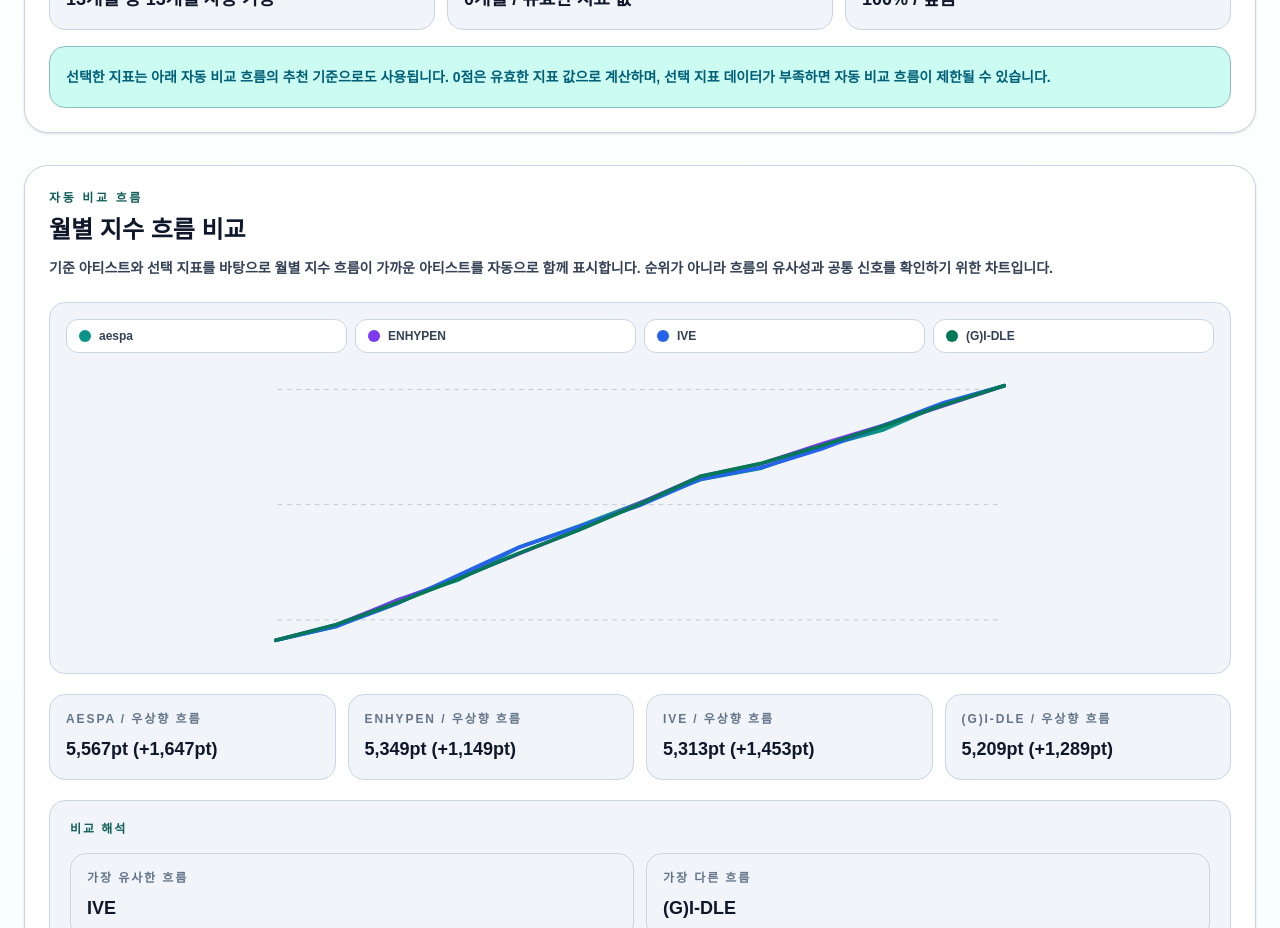
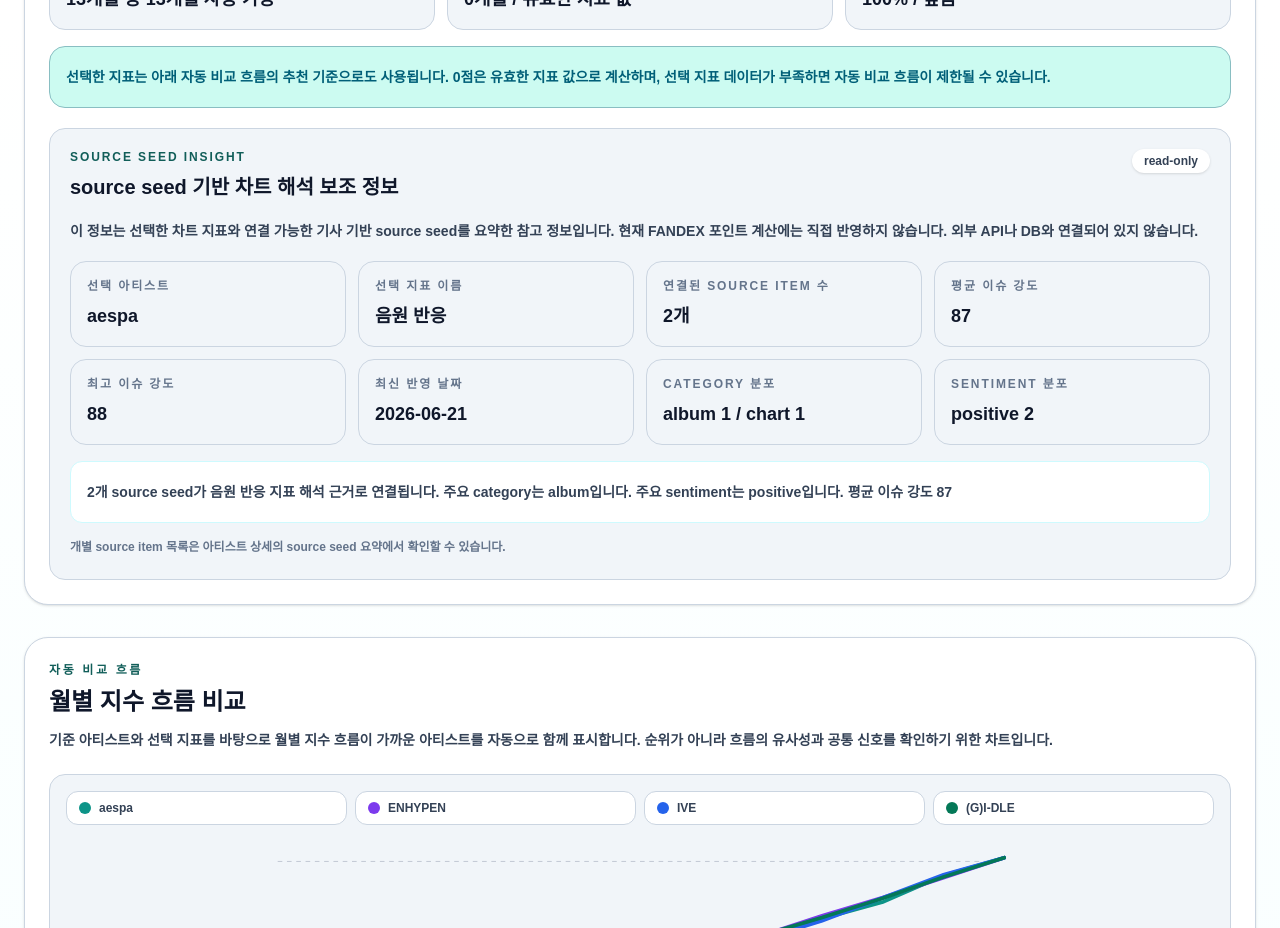
Before and after one commit to kpopmaker/fandex, a Next.js app: page /charts in a window 1280 px wide. Shown: the part 3360-4288 px from the top of the page. Built offline with nearby package versions, Linux system fonts and the light colour scheme.

Commit message:
feat: add chart source insight context

```diff
--- a/app/charts/page.tsx
+++ b/app/charts/page.tsx
@@ -35,6 +35,10 @@ import {
   type FandexMetricDefinition,
   type MetricCoverageLevel,
 } from '../data/v4/metrics';
+import {
+  getNewsIssueChartInsight,
+  type NewsIssueChartInsight,
+} from '../data/v4/sources';
 
 type ChartSearchParams = {
   artist?: string;
@@ -375,6 +379,18 @@ function formatPercentage(value: number) {
   return `${Math.round(value * 100)}%`;
 }
 
+function formatOptionalIssueScore(value: number | null) {
+  return value === null ? 'source seed 없음' : String(Math.round(value));
+}
+
+function formatCountMap(counts: Record<string, number>) {
+  const entries = Object.entries(counts);
+
+  return entries.length === 0
+    ? 'source seed 없음'
+    : entries.map(([key, count]) => `${key} ${count}`).join(' / ');
+}
+
 function getLatestPoint(profile: ArtistIndexChartProfile) {
   return profile.history[profile.history.length - 1];
 }
@@ -658,6 +674,10 @@ export default async function ArtistIndexChartsPage({
   const selectedMetricCoverageSummary = getMetricCoverageSummaryByMetric(
     selectedMetric.key,
   );
+  const sourceInsight = getNewsIssueChartInsight(
+    baseProfile.artistId,
+    selectedMetric.key,
+  );
   const latestMetricBreakdown = getLatestArtistMetricBreakdown(
     baseProfile.artistId,
   );
@@ -901,6 +921,11 @@ export default async function ArtistIndexChartsPage({
             선택한 지표는 아래 자동 비교 흐름의 추천 기준으로도 사용됩니다. 0점은 유효한 지표 값으로 계산하며,
             선택 지표 데이터가 부족하면 자동 비교 흐름이 제한될 수 있습니다.
           </p>
+          <ChartSourceInsightPanel
+            artistName={baseProfile.artistName}
+            insight={sourceInsight}
+            metricLabel={selectedMetric.label}
+          />
         </section>
 
         <section className="rounded-3xl border border-slate-200 bg-white p-6 shadow-sm">
@@ -1321,6 +1346,83 @@ function SelectedArtistMetricSummary({
   );
 }
 
+function ChartSourceInsightPanel({
+  artistName,
+  insight,
+  metricLabel,
+}: {
+  artistName: string;
+  insight: NewsIssueChartInsight;
+  metricLabel: string;
+}) {
+  return (
+    <article className="mt-5 rounded-2xl border border-slate-200 bg-slate-50 p-5">
+      <div className="flex flex-col gap-2 lg:flex-row lg:items-start lg:justify-between">
+        <div>
+          <p className="text-xs font-black uppercase tracking-[0.16em] text-cyan-600">
+            source seed insight
+          </p>
+          <h3 className="mt-2 text-xl font-black text-slate-950">
+            source seed 기반 차트 해석 보조 정보
+          </h3>
+        </div>
+        <span className="rounded-full bg-white px-3 py-1 text-xs font-black text-slate-600 shadow-sm">
+          read-only
+        </span>
+      </div>
+
+      {insight.hasEvidence ? (
+        <>
+          <p className="mt-4 text-sm font-bold leading-7 text-slate-600">
+            {insight.displayNote} 현재 FANDEX 포인트 계산에는 직접 반영하지
+            않습니다. 외부 API나 DB와 연결되어 있지 않습니다.
+          </p>
+          <div className="mt-4 grid gap-3 md:grid-cols-2 xl:grid-cols-4">
+            <MetricCard label="선택 아티스트" value={artistName} />
+            <MetricCard label="선택 지표 이름" value={metricLabel} />
+            <MetricCard
+              label="연결된 source item 수"
+              value={`${insight.itemCount}개`}
+            />
+            <MetricCard
+              label="평균 이슈 강도"
+              value={formatOptionalIssueScore(insight.averageIssueScore)}
+            />
+            <MetricCard
+              label="최고 이슈 강도"
+              value={formatOptionalIssueScore(insight.maxIssueScore)}
+            />
+            <MetricCard
+              label="최신 반영 날짜"
+              value={insight.latestPublishedDate ?? 'source seed 없음'}
+            />
+            <MetricCard
+              label="category 분포"
+              value={formatCountMap(insight.categoryCounts)}
+            />
+            <MetricCard
+              label="sentiment 분포"
+              value={formatCountMap(insight.sentimentCounts)}
+            />
+          </div>
+          <p className="mt-4 rounded-xl border border-cyan-100 bg-white p-4 text-sm font-bold leading-7 text-slate-600">
+            {insight.interpretationSummary}
+          </p>
+          <p className="mt-3 text-xs font-bold leading-6 text-slate-500">
+            개별 source item 목록은 아티스트 상세의 source seed 요약에서 확인할 수 있습니다.
+          </p>
+        </>
+      ) : (
+        <p className="mt-4 rounded-xl border border-slate-200 bg-white p-4 text-sm font-bold leading-7 text-slate-600">
+          현재 선택한 아티스트와 지표에 연결된 source seed 해석 근거는 없습니다.
+          차트 값은 기존 preview seed 기준으로 표시됩니다. 이 보조 정보는
+          FANDEX 포인트 계산에는 직접 반영하지 않습니다.
+        </p>
+      )}
+    </article>
+  );
+}
+
 function MetricCard({ label, value }: { label: string; value: string }) {
   return (
     <div className="rounded-2xl border border-slate-200 bg-slate-50 p-4">
--- a/app/data/v4/sources/index.ts
+++ b/app/data/v4/sources/index.ts
@@ -6,3 +6,4 @@ export * from './sourceAdapterTypes';
 export * from './newsIssueSourceAdapter';
 export * from './newsIssueSourceInsights';
 export * from './newsIssueMetricInterpretation';
+export * from './newsIssueChartInsight';
--- /dev/null
+++ b/app/data/v4/sources/newsIssueChartInsight.ts
@@ -0,0 +1,38 @@
+import type { FandexVariableKey } from '../metrics/fandexMetricTypes';
+import { getNewsIssueMetricEvidenceForArtist } from './newsIssueMetricInterpretation';
+
+export type NewsIssueChartInsight = {
+  artistId: string;
+  metricKey: FandexVariableKey;
+  hasEvidence: boolean;
+  itemCount: number;
+  averageIssueScore: number | null;
+  maxIssueScore: number | null;
+  latestPublishedDate: string | null;
+  categoryCounts: Record<string, number>;
+  sentimentCounts: Record<string, number>;
+  interpretationSummary: string;
+  displayNote: string;
+};
+
+export function getNewsIssueChartInsight(
+  artistId: string,
+  metricKey: FandexVariableKey,
+): NewsIssueChartInsight {
+  const evidence = getNewsIssueMetricEvidenceForArtist(artistId, metricKey);
+
+  return {
+    artistId: evidence.artistId,
+    metricKey: evidence.metricKey,
+    hasEvidence: evidence.itemCount > 0,
+    itemCount: evidence.itemCount,
+    averageIssueScore: evidence.averageIssueScore,
+    maxIssueScore: evidence.maxIssueScore,
+    latestPublishedDate: evidence.latestPublishedDate,
+    categoryCounts: evidence.categoryCounts,
+    sentimentCounts: evidence.sentimentCounts,
+    interpretationSummary: evidence.interpretationSummary,
+    displayNote:
+      '이 정보는 선택한 차트 지표와 연결 가능한 기사 기반 source seed를 요약한 참고 정보입니다.',
+  };
+}
--- a/app/methodology/page.tsx
+++ b/app/methodology/page.tsx
@@ -327,7 +327,10 @@ export default function MethodologyPage() {
                 계산에는 직접 반영하지 않습니다. 지표 해석 근거는 source category,
                 sentiment, issueScore, publishedDate를 기준으로 요약됩니다. 개별 source
                 item 목록은 아티스트 상세의 source seed 요약에서 확인하고, 지표 해석
-                근거는 중복을 줄이기 위해 요약 통계 중심으로 표시합니다.
+                근거는 중복을 줄이기 위해 요약 통계 중심으로 표시합니다. /charts에서는
+                선택 아티스트와 선택 지표 기준으로 source seed 요약을 차트 해석 보조
+                정보로 표시합니다. 이 정보는 차트 값을 바꾸지 않으며, FANDEX 포인트
+                계산에도 직접 반영하지 않습니다.
               </p>
             </div>
           </section>
```
